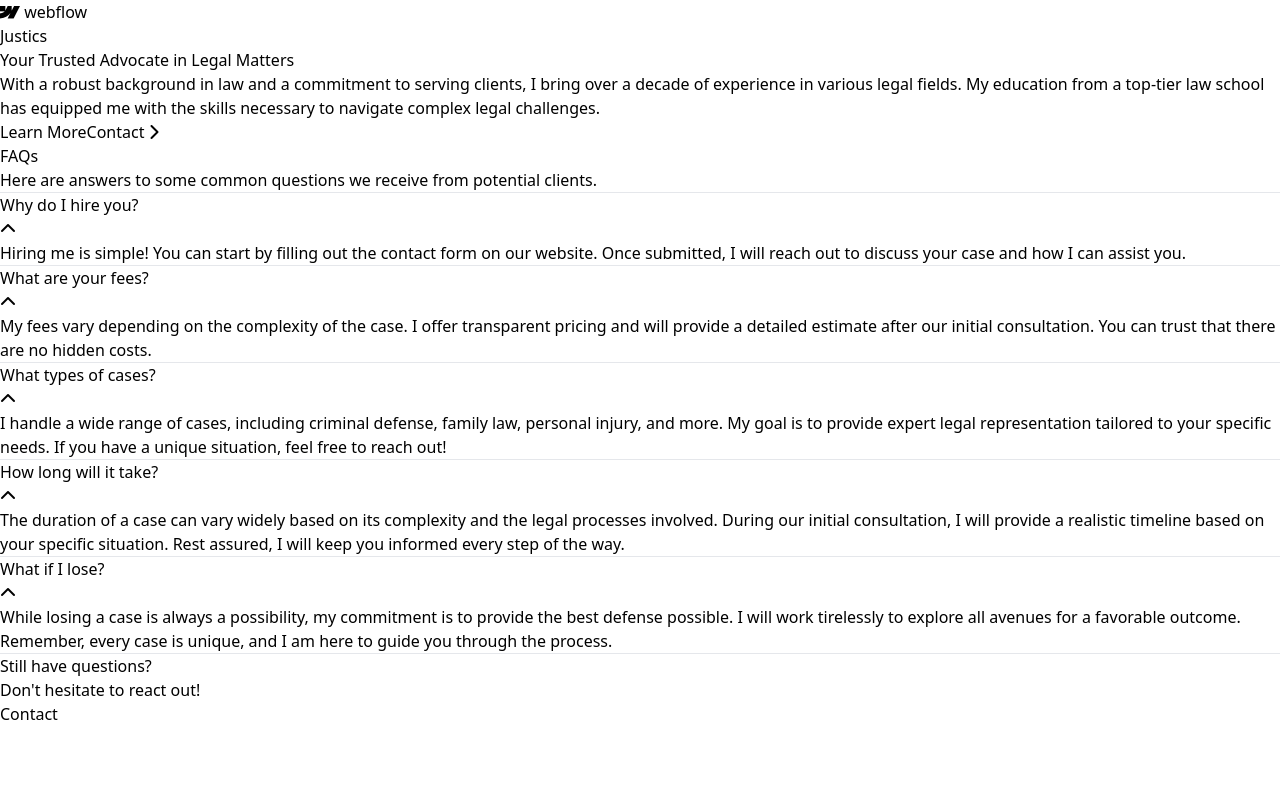
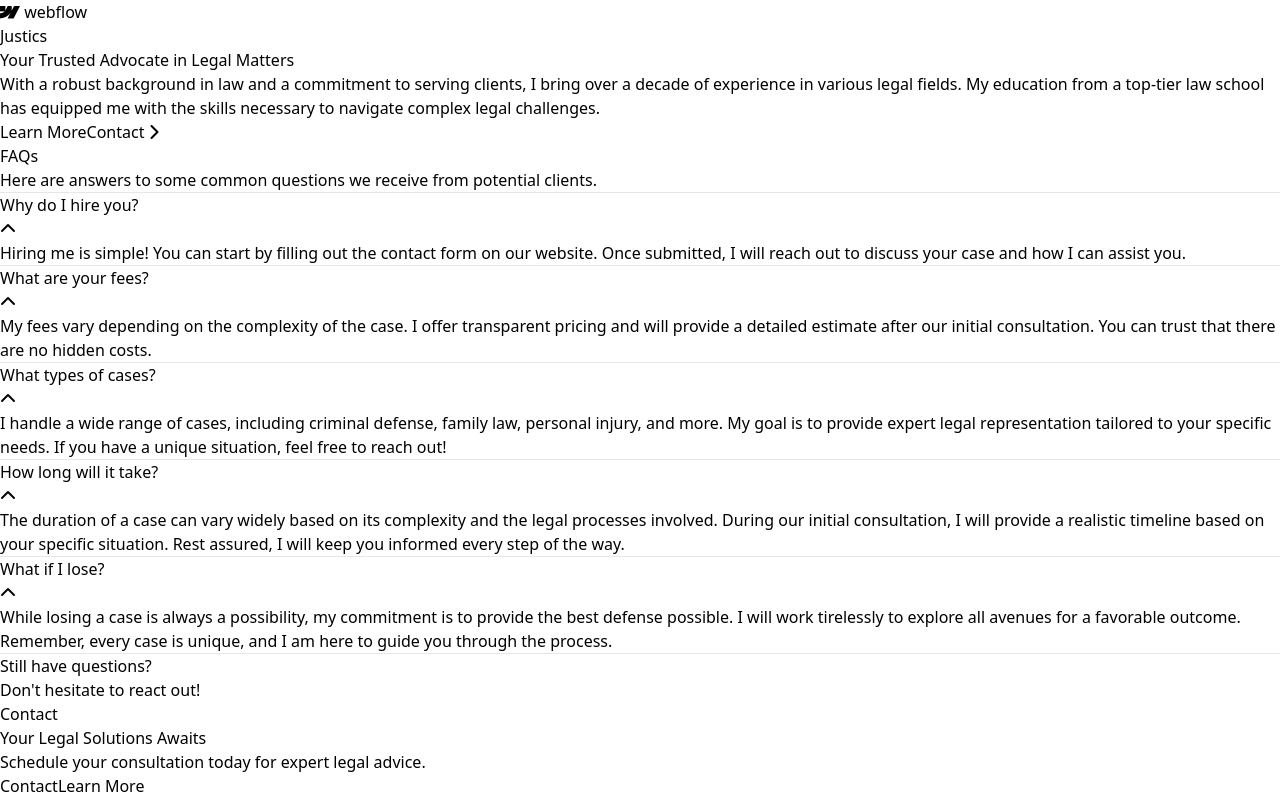
Before and after one commit to ankitsensei/GetMyLawyer, a React (Vite) app: page / in a window 1280 px wide. Shown: the part 3484-4282 px from the top of the page. Before the commit the page ends 4210 px from the top, so only its background shows below. Built offline with nearby package versions, Linux system fonts and the light colour scheme.

Commit message:
contact sections before footer

```diff
--- a/src/App.tsx
+++ b/src/App.tsx
@@ -107,6 +107,16 @@ const App: React.FC = () => {
             <button className='py-2 px-5 border-2 border-black'>Contact</button>
         </div>
       </div>
+      <div id="contacts" className='mt-40 mx-20 flex justify-between items-center'>
+        <div className='flex flex-col gap-4'>
+          <h1 className='text-4xl font-bold'>Your Legal Solutions Awaits</h1>
+          <p className='text-lg'>Schedule your consultation today for expert legal advice.</p>
+        </div>
+        <div className='flex gap-3'>
+          <button className='py-2 px-4 bg-black border-2 border-black text-white'>Contact</button>
+          <button className='py-2 px-4 border-2 border-black'>Learn More</button>
+        </div>
+      </div>
     </div>
   )
 }
```
